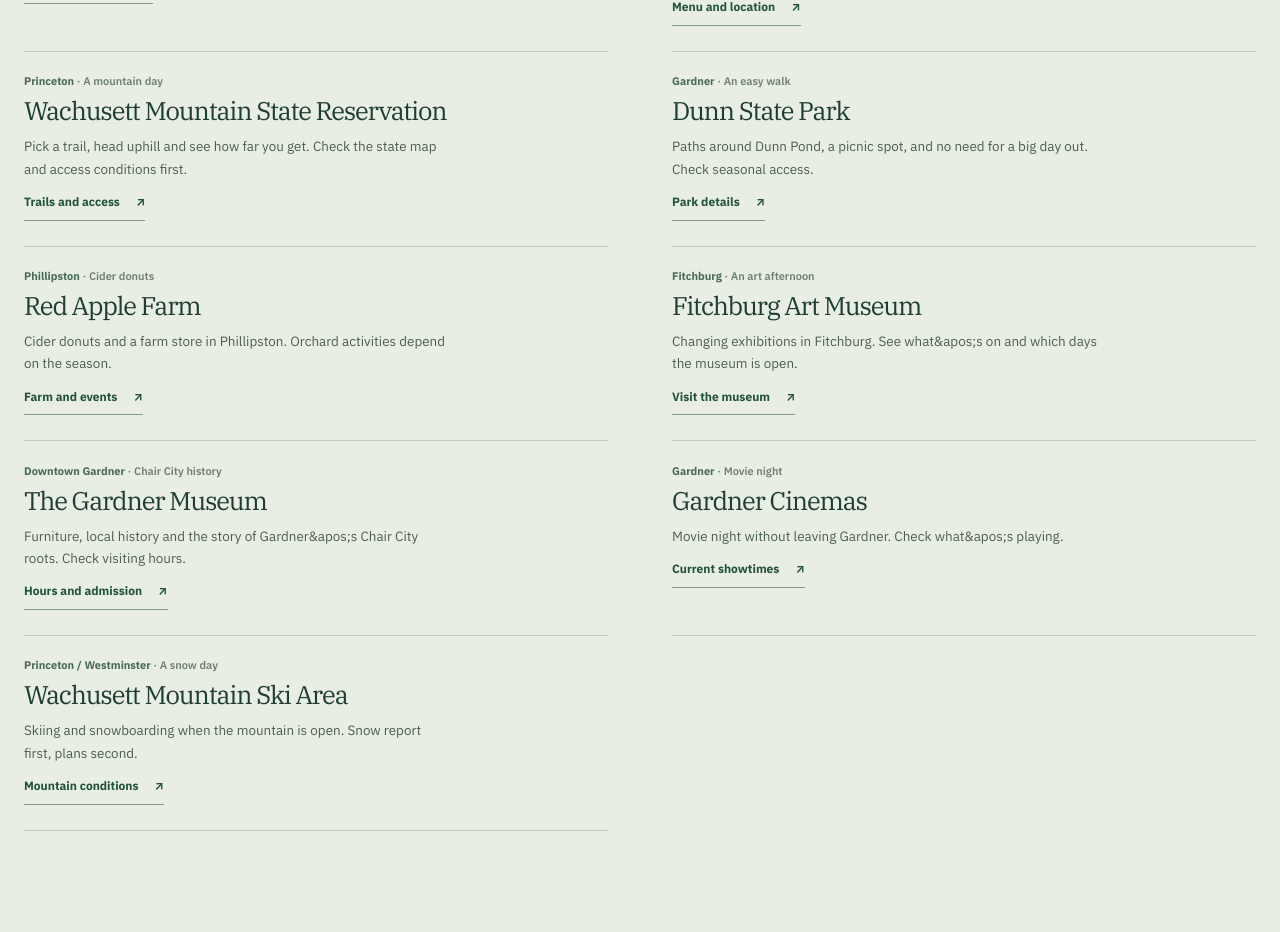
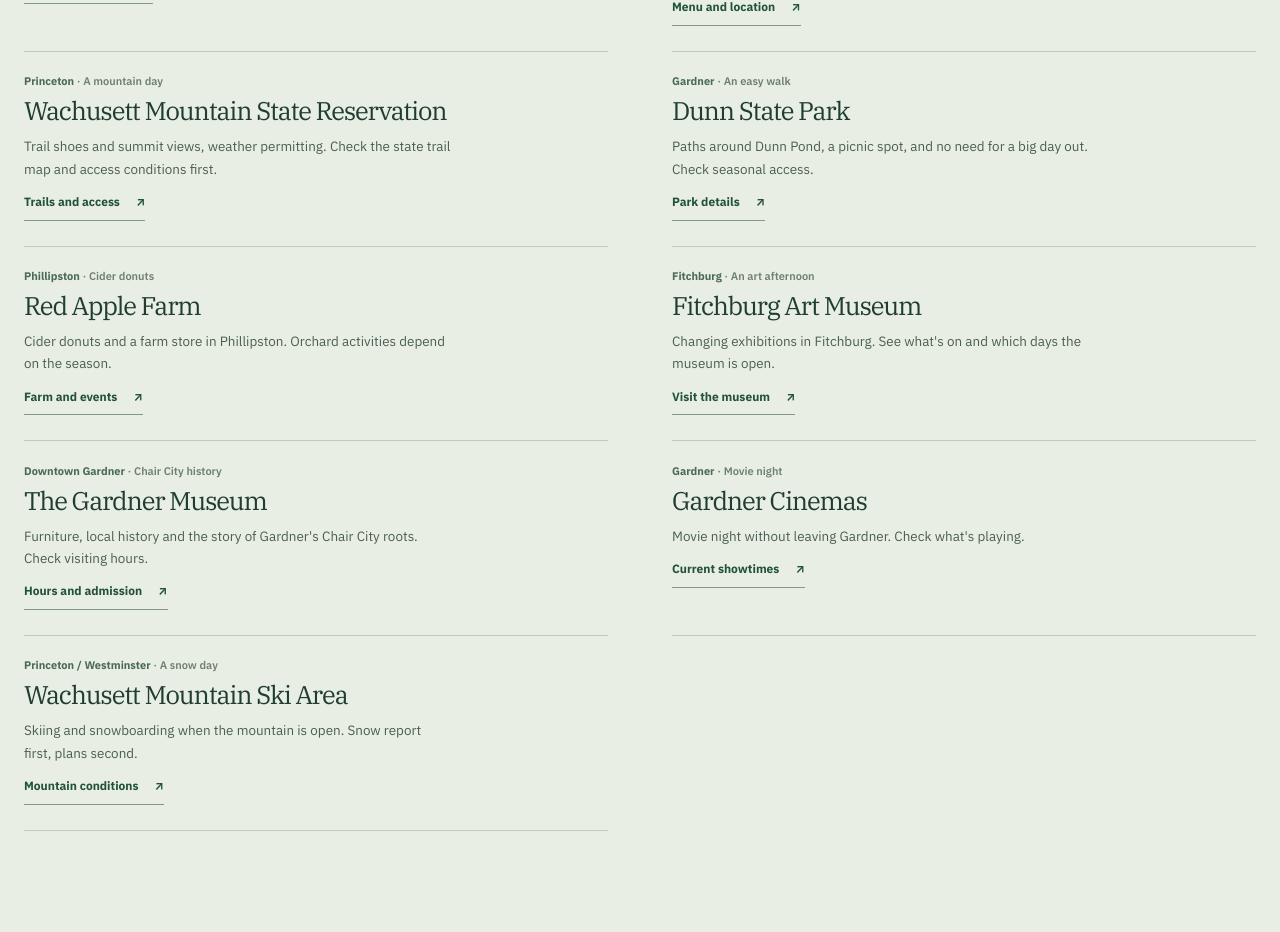
Before and after one commit to PublicLogic/KendallPondLodge, a Next.js app: page /explore in a window 1280 px wide. Shown: the part 2256-3188 px from the top of the page. Built offline with nearby package versions, Linux system fonts and the light colour scheme.

Commit message:
Keep recommendation punctuation natural and hiking advice grounded

```diff
--- a/app/explore/guide-data.ts
+++ b/app/explore/guide-data.ts
@@ -69,7 +69,7 @@ export const explorePicks: readonly ExplorePick[] = [
     name: "Wachusett Mountain State Reservation",
     category: "outside",
     location: "Princeton",
-    detail: "Pick a trail, head uphill and see how far you get. Check the state map and access conditions first.",
+    detail: "Trail shoes and summit views, weather permitting. Check the state trail map and access conditions first.",
     bestFor: "A mountain day",
     url: "https://www.mass.gov/locations/wachusett-mountain-state-reservation",
     linkLabel: "Trails and access",
@@ -99,7 +99,7 @@ export const explorePicks: readonly ExplorePick[] = [
     name: "Fitchburg Art Museum",
     category: "rain",
     location: "Fitchburg",
-    detail: "Changing exhibitions in Fitchburg. See what&apos;s on and which days the museum is open.",
+    detail: "Changing exhibitions in Fitchburg. See what's on and which days the museum is open.",
     bestFor: "An art afternoon",
     url: "https://fitchburgartmuseum.org/visit/",
     linkLabel: "Visit the museum",
@@ -109,7 +109,7 @@ export const explorePicks: readonly ExplorePick[] = [
     name: "The Gardner Museum",
     category: "rain",
     location: "Downtown Gardner",
-    detail: "Furniture, local history and the story of Gardner&apos;s Chair City roots. Check visiting hours.",
+    detail: "Furniture, local history and the story of Gardner's Chair City roots. Check visiting hours.",
     bestFor: "Chair City history",
     url: "https://www.gardnermuseuminc.com/home/hours",
     linkLabel: "Hours and admission",
@@ -119,7 +119,7 @@ export const explorePicks: readonly ExplorePick[] = [
     name: "Gardner Cinemas",
     category: "rain",
     location: "Gardner",
-    detail: "Movie night without leaving Gardner. Check what&apos;s playing.",
+    detail: "Movie night without leaving Gardner. Check what's playing.",
     bestFor: "Movie night",
     url: "https://gardnercinemas.com/",
     linkLabel: "Current showtimes",
```
